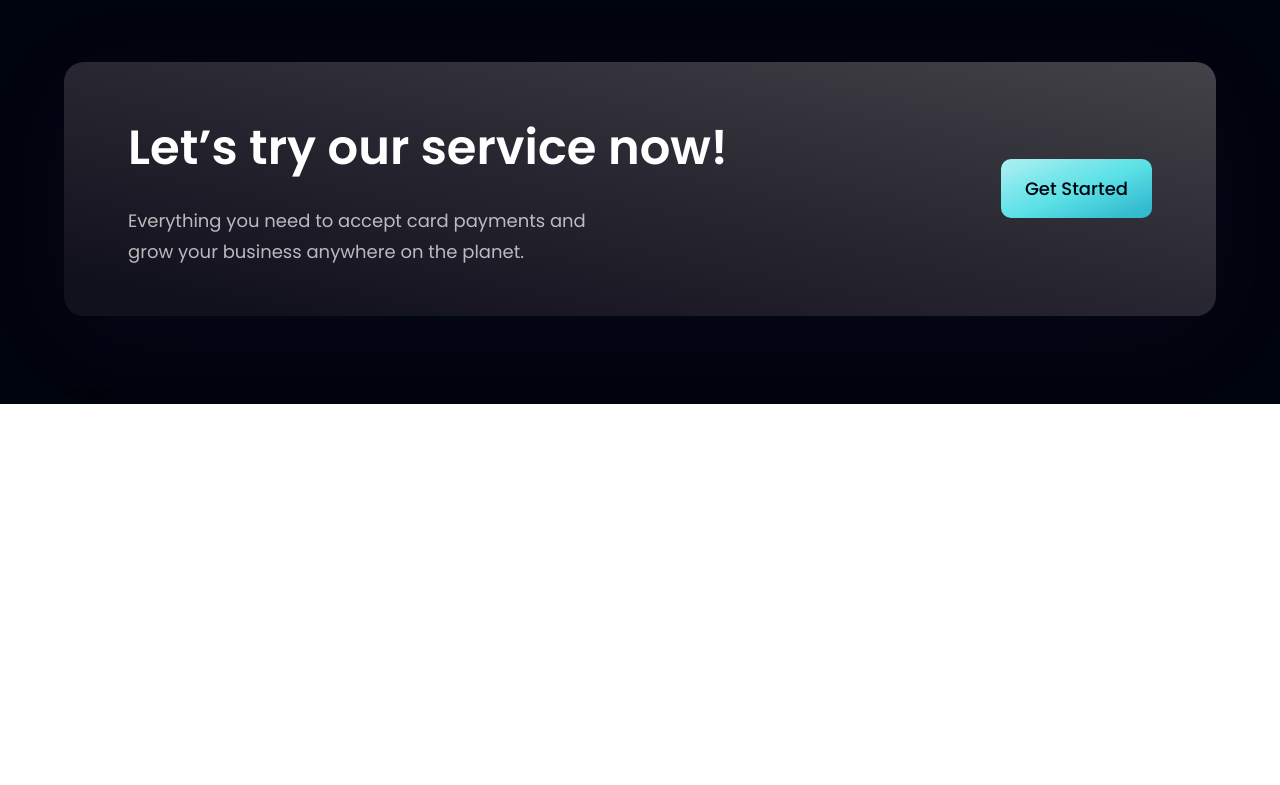
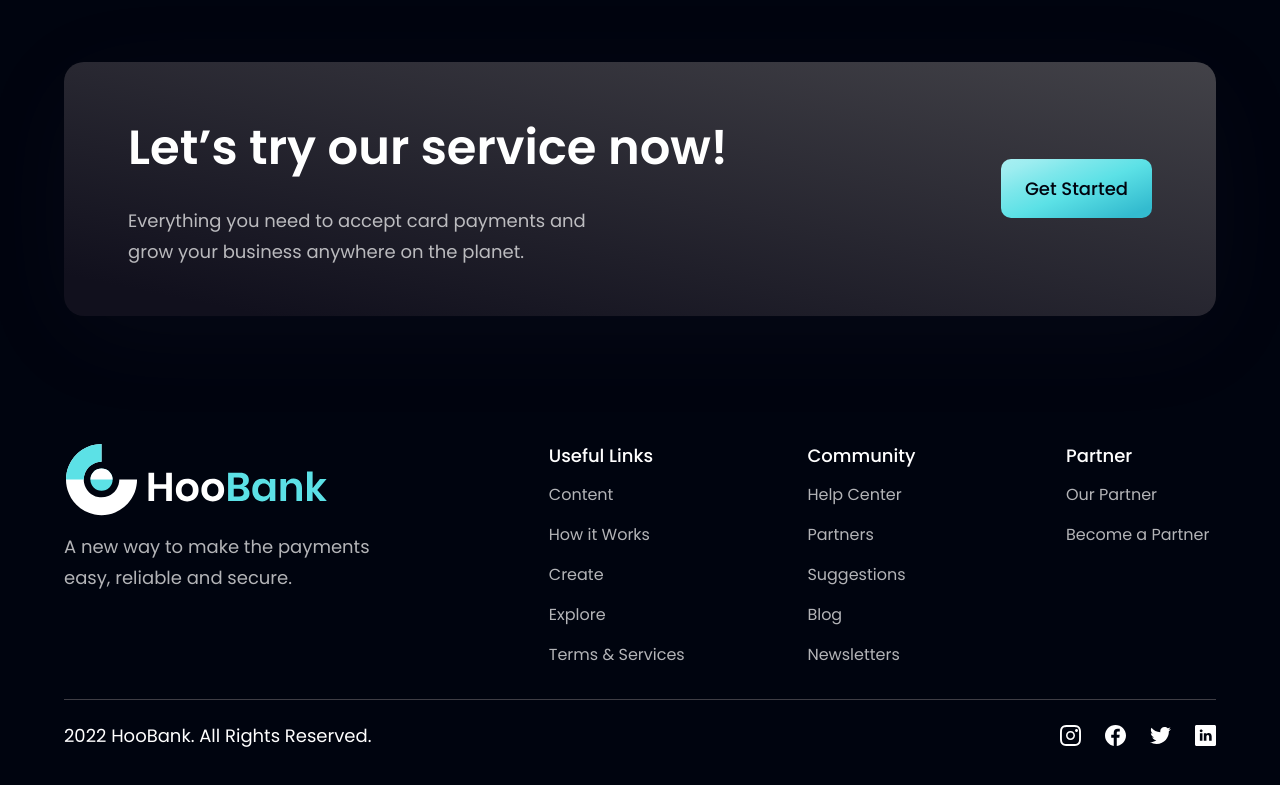
Before and after one commit to kTz1/bank_modern-app, a React (Vite) app: page / in a window 1280 px wide. Shown: the part 4082-4867 px from the top of the page. Before the commit the page ends 4486 px from the top, so only its background shows below. Built offline with nearby package versions, Linux system fonts and the light colour scheme.

Commit message:
added footer section

```diff
--- a/src/components/Footer.jsx
+++ b/src/components/Footer.jsx
@@ -1,9 +1,52 @@
-import React from 'react'
+/* eslint-disable react/function-component-definition */
+import React from 'react';
+import styles from '../style';
+import { logo } from '../assets';
+import { footerLinks, socialMedia } from '../constants';
 
-const Footer = () => {
-  return (
-    <div>Footer</div>
-  )
-}
+const Footer = () => (
+  <section className={`${styles.flexCenter} ${styles.paddingY} flex-col`}>
+    <div className={`${styles.flexStart} md:flex-row flex-col mb-8 w-full`}>
+      <div className="flex-1 flex flex-col justify-start mr-10">
+        <img src={logo} alt="hoobank" className="w-[266px] h-[72px] object-contain" />
+        <p className={`${styles.paragraph} mt-4 max-w-[310px]`}>A new way to make the payments easy, reliable and secure.</p>
+      </div>
 
-export default Footer
+      <div className="flex-[1.5] w-full flex flex-row justify-between flex-wrap md:mt-0 mt-10">
+        {footerLinks.map((footerLink) => (
+          <div key={footerLink.key} className="flex flex-col ss:my-0 my-4 min-w-[150px]">
+            <h4 className="font-poppins font-medium text-[18px] leading-[23px] text-white">
+              {footerLink.title}
+            </h4>
+            <ul className="list-none mt-4">
+              {footerLink.links.map((link, index) => (
+                <li
+                  key={link.name}
+                  className={`font-poppins font-normal text-[16px] leading-[24px] text-dimWhite hover:text-secondary cursor-pointer ${index !== footerLink.links.length - 1 ? 'mb-4' : 'mb-0'}`}
+                >
+                  {link.name}
+                </li>
+              ))}
+            </ul>
+          </div>
+        ))}
+      </div>
+    </div>
+
+    <div className="w-full flex justify-between items-center md:flex-row flex-col pt-6 border-t-[1px] border-t-[#3f3e45]">
+      <p className="font-poppins font-normal text-center text-[18px] leading-[23px] text-white">2022 HooBank. All Rights Reserved.</p>
+      <div className="flex flex-row md:mt-0 mt-6">
+        {socialMedia.map((social, index) => (
+          <img
+            key={social.id}
+            src={social.icon}
+            alt={social.id}
+            className={`w-[21px] h-[21px] object-contain cursor-pointer ${index !== socialMedia.length - 1 ? 'mr-6' : 'mr-0'}`}
+          />
+        ))}
+      </div>
+    </div>
+  </section>
+);
+
+export default Footer;
```
